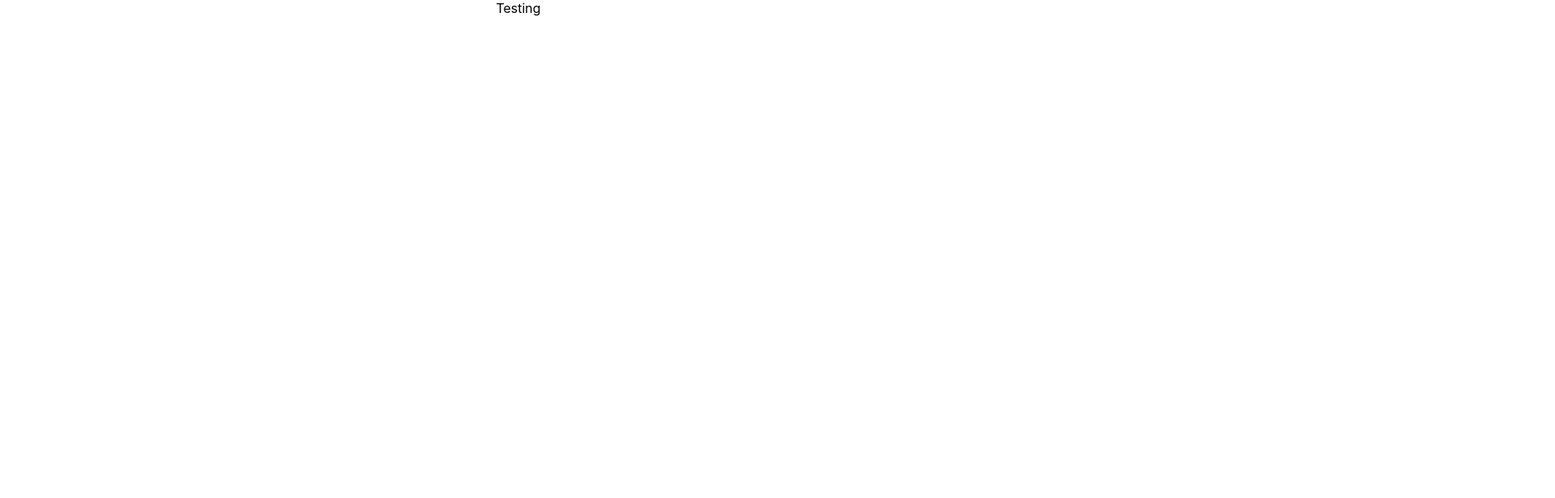
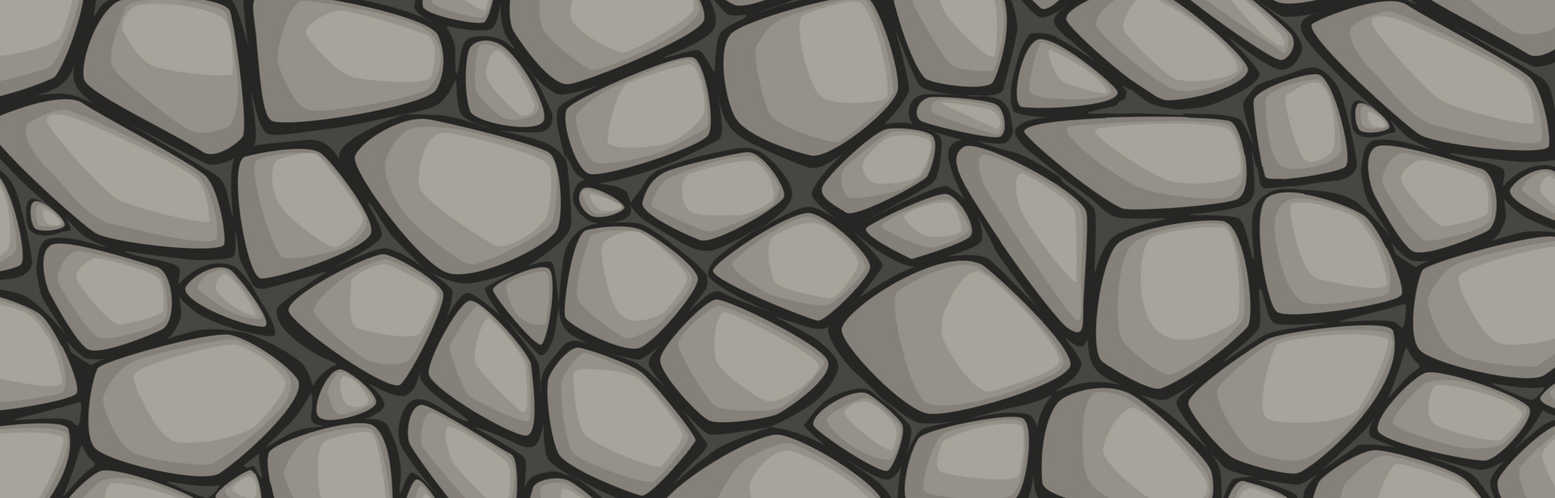
Before and after one commit to AdamBFriedman/Sprite-Walk, a React (Create React App) app: page / in a window 1280 px wide. Shown: the top 616 px of the page at 81% size, 1920 px wide, since content can reach past the window. Built offline with nearby package versions, Linux system fonts and the light colour scheme.

Commit message:
Added floor and canvas with css

```diff
--- a/src/App.css
+++ b/src/App.css
@@ -1,38 +1,27 @@
-.App {
-  text-align: center;
+* {
+	box-sizing: border-box;
 }
 
-.App-logo {
-  height: 40vmin;
-  pointer-events: none;
+body {
+	width: 100%;
+	height: 100%;
+	overflow: hidden;
 }
 
-@media (prefers-reduced-motion: no-preference) {
-  .App-logo {
-    animation: App-logo-spin infinite 20s linear;
-  }
+.floor {
+	position: absolute;
+	top: -200%;
+	left: -200%;
+	width: 500%;
+	height: 500%;
+	background: url('./floor.jpg');
+	transform: rotate3d(1, 0, 1, 50deg);
 }
 
-.App-header {
-  background-color: #282c34;
-  min-height: 100vh;
-  display: flex;
-  flex-direction: column;
-  align-items: center;
-  justify-content: center;
-  font-size: calc(10px + 2vmin);
-  color: white;
+canvas {
+	position: absolute;
+	top: 0;
+	left: 0;
+	width: 100%;
+	height: 100%;
 }
-
-.App-link {
-  color: #61dafb;
-}
-
-@keyframes App-logo-spin {
-  from {
-    transform: rotate(0deg);
-  }
-  to {
-    transform: rotate(360deg);
-  }
-}
--- a/src/App.js
+++ b/src/App.js
@@ -2,7 +2,12 @@ import React from 'react';
 import './App.css';
 
 function App() {
-	return <div className="App">Testing</div>;
+	return (
+		<div className="App">
+			<div className="floor"></div>
+			<canvas id="canvas"></canvas>
+		</div>
+	);
 }
 
 export default App;
```
Also changed, not shown: src/floor.jpg (added).
